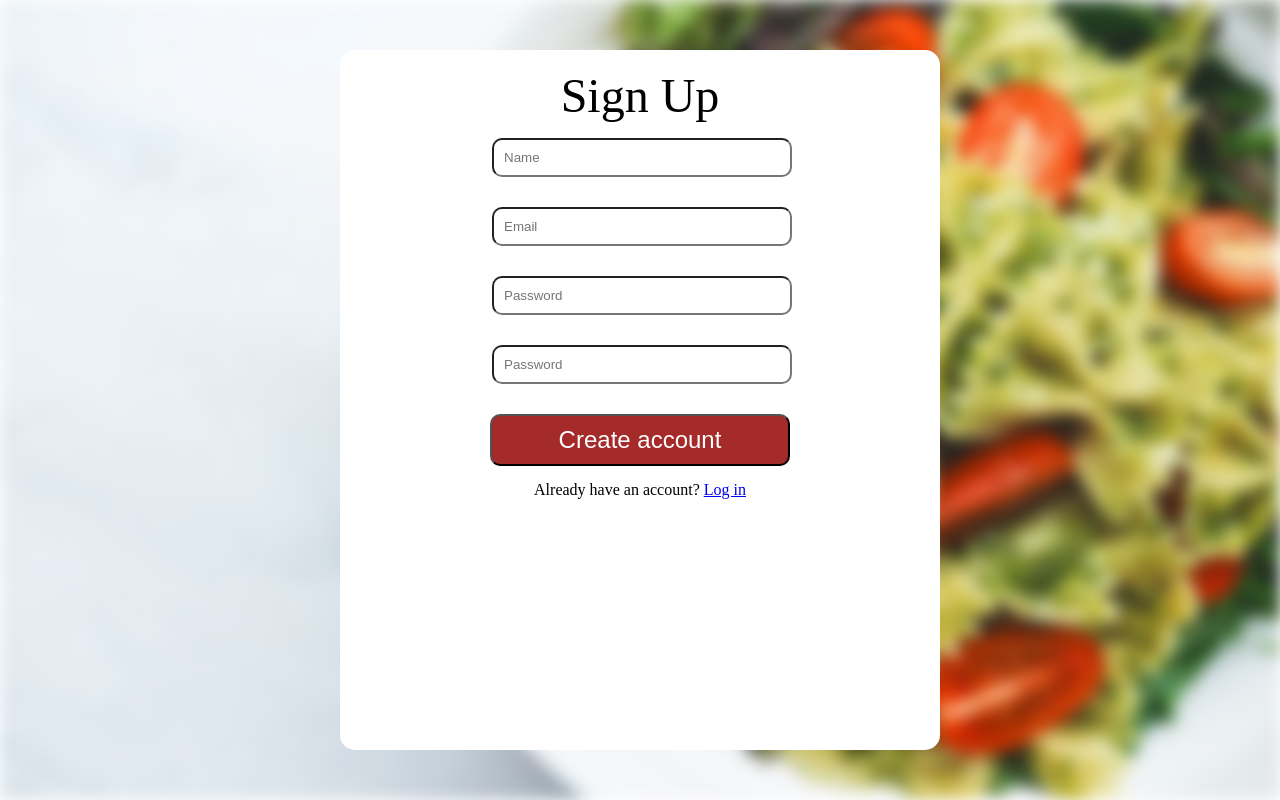
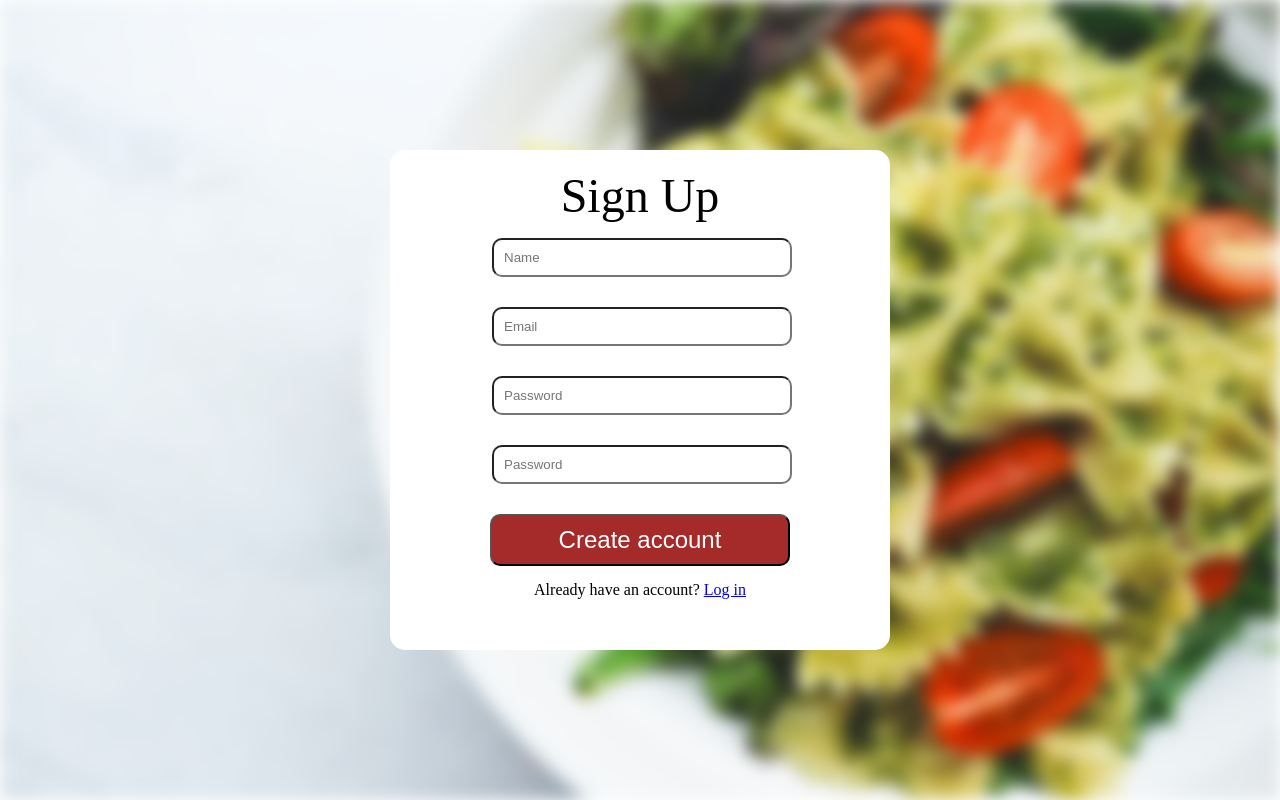
Before and after one commit to Akwasi123/AshesiEats-Software-Engineering-Project, a PHP site: page /signup.php in a window 1280 px wide. Run offline with PHP 8.4, Linux system fonts and the light colour scheme.

Commit message:
Update index.css

```diff
--- a/assets/css/index.css
+++ b/assets/css/index.css
@@ -29,8 +29,8 @@ body{
 .signup-container{
     background-color: white;
     border-radius: 15px;
-    width: 600px;
-    height: 700px;
+    width: 500px;
+    height: 500px;
 
 }
 
```
